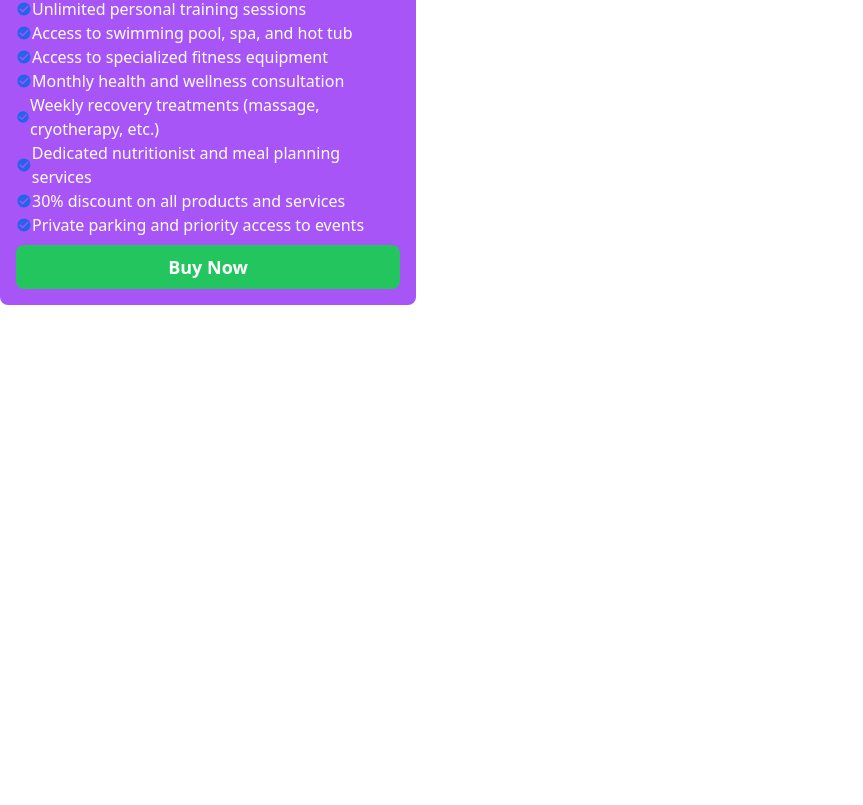
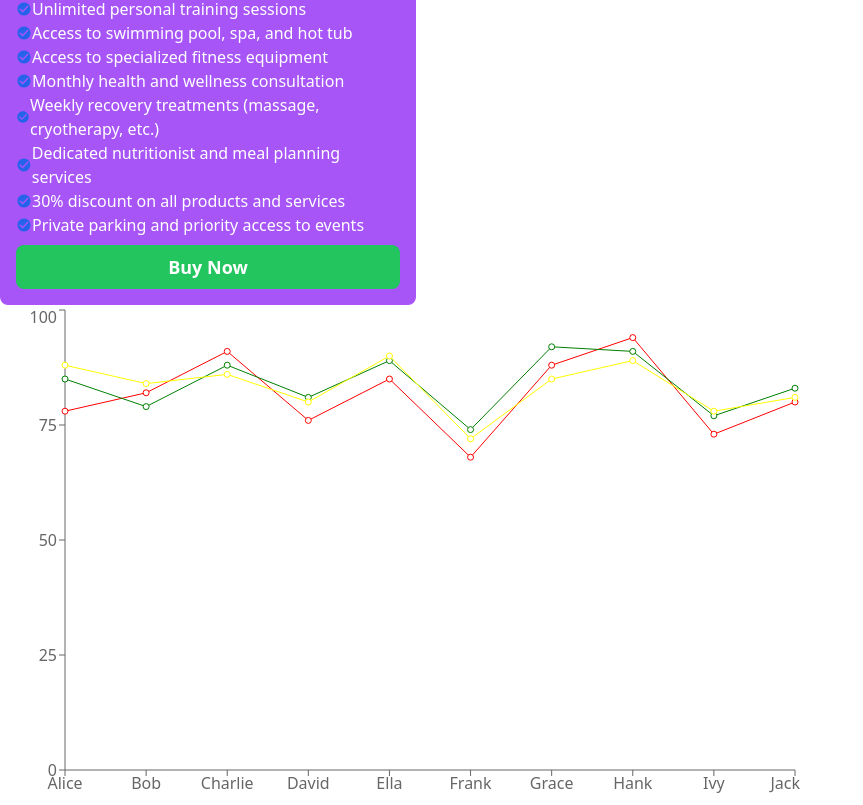
Before and after one commit to hasibprangon/price-option-practice, a React (Vite) app: page / in a window 1280 px wide. Shown: the part 783-1588 px from the top of the page, without its empty margins (0-863 px from the left). Before the commit the page ends 1088 px from the top, so only its background shows below. Built offline with nearby package versions, Linux system fonts and the light colour scheme.

Commit message:
rechart added

```diff
--- a/package.json
+++ b/package.json
@@ -12,7 +12,8 @@
   "dependencies": {
     "react": "^18.3.1",
     "react-dom": "^18.3.1",
-    "react-icons": "^5.3.0"
+    "react-icons": "^5.3.0",
+    "recharts": "^2.13.0"
   },
   "devDependencies": {
     "@eslint/js": "^9.13.0",
--- a/src/App.jsx
+++ b/src/App.jsx
@@ -1,4 +1,5 @@
 import './App.css'
+import Chart from './Components/Chart/Chart'
 import Navbar from './Components/Navbar/Navbar'
 import NavBar2 from './Components/NavBar2/NavBar2'
 import PriceOptions from './Components/PriceOptions/PriceOptions'
@@ -10,6 +11,7 @@ function App() {
       {/* <Navbar></Navbar> */}
       <NavBar2></NavBar2>
      <PriceOptions></PriceOptions>
+     <Chart></Chart>
     </>
   )
 }
--- /dev/null
+++ b/src/Components/Chart/Chart.jsx
@@ -0,0 +1,31 @@
+import React from 'react';
+import { LineChart, Line, XAxis, YAxis } from 'recharts';
+
+const Chart = () => {
+    const studentScores = [
+        { id: 1, name: "Alice", math: 78, physics: 85, chemistry: 88 },
+        { id: 2, name: "Bob", math: 82, physics: 79, chemistry: 84 },
+        { id: 3, name: "Charlie", math: 91, physics: 88, chemistry: 86 },
+        { id: 4, name: "David", math: 76, physics: 81, chemistry: 80 },
+        { id: 5, name: "Ella", math: 85, physics: 89, chemistry: 90 },
+        { id: 6, name: "Frank", math: 68, physics: 74, chemistry: 72 },
+        { id: 7, name: "Grace", math: 88, physics: 92, chemistry: 85 },
+        { id: 8, name: "Hank", math: 94, physics: 91, chemistry: 89 },
+        { id: 9, name: "Ivy", math: 73, physics: 77, chemistry: 78 },
+        { id: 10, name: "Jack", math: 80, physics: 83, chemistry: 81 }
+      ];
+
+    return (
+        <div>
+            <LineChart width={800} height={500} data={studentScores}>
+                <XAxis dataKey={`name`}></XAxis>
+                <YAxis></YAxis>
+                <Line dataKey={`math`} stroke='red'></Line>
+                <Line dataKey={`physics`} stroke='green'></Line>
+                <Line dataKey={`chemistry`} stroke='yellow'></Line>
+            </LineChart>
+        </div>
+    );
+};
+
+export default Chart;
```
Also changed, not shown: 1 other file (tests, documents, lock files or other folders).
